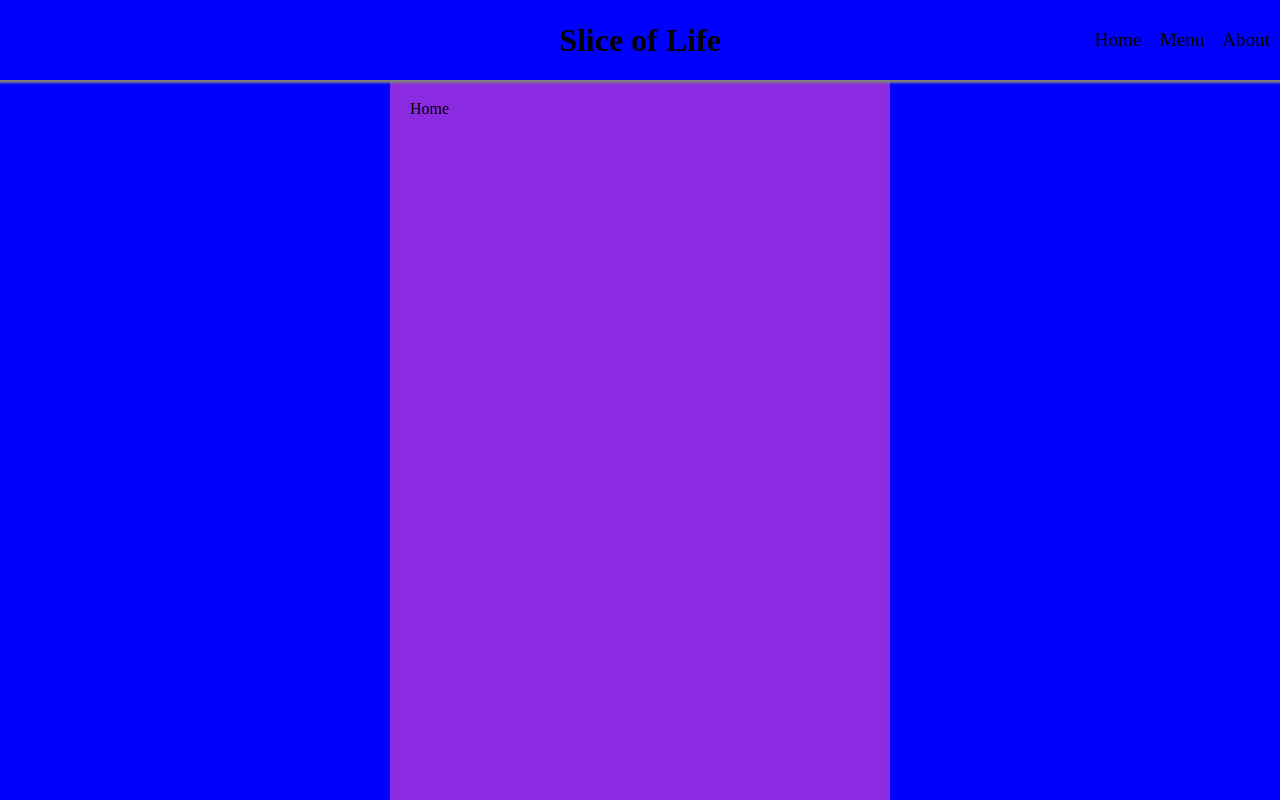
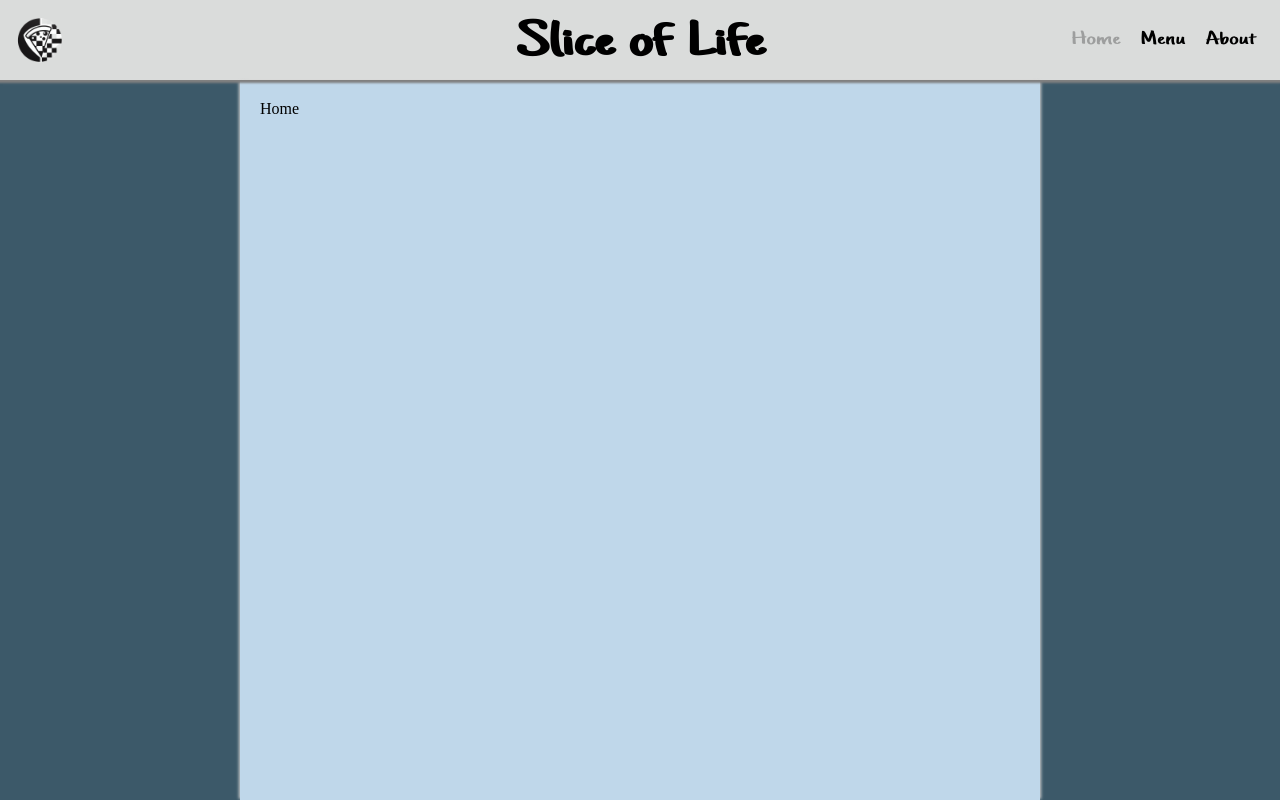
Before and after one commit to TezzGit/TOP-Restaurant, a website built with webpack: page src/index.html in a window 1280 px wide. Built offline with nearby package versions, Linux system fonts and the light colour scheme.

Commit message:
Add Nav Functionality and Colour Scheme

```diff
--- a/src/about.js
+++ b/src/about.js
@@ -1,4 +1,13 @@
 function About() {
+
+    const homeBtn = document.querySelector(".home");
+    homeBtn.disabled = false;
+
+    const aboutBtn = document.querySelector(".about");
+    aboutBtn.disabled = true;
+
+    const menuBtn = document.querySelector(".menu");
+    menuBtn.disabled = false;
 
     const contentDiv = document.body.querySelector('#content');
     contentDiv.innerHTML = "";
--- a/src/home.js
+++ b/src/home.js
@@ -1,4 +1,14 @@
 function Home() {
+
+    const homeBtn = document.querySelector(".home");
+    homeBtn.disabled = true;
+
+    const aboutBtn = document.querySelector(".about");
+    aboutBtn.disabled = false;
+
+    const menuBtn = document.querySelector(".menu");
+    menuBtn.disabled = false;
+
 
     const contentDiv = document.body.querySelector('#content');
     contentDiv.innerHTML = "";
--- a/src/index.html
+++ b/src/index.html
@@ -9,7 +9,7 @@
 
 <body>
     <header>
-        <h1>Slice of Life</h1>
+        <h1></h1>
         <nav>
             <button class="home nav-btn">Home</button>
             <button class="menu nav-btn">Menu</button>
--- a/src/index.js
+++ b/src/index.js
@@ -2,6 +2,16 @@ import './style.css';
 import Home from "./home";
 import Menu from "./menu";
 import About from "./about";
+import logo from "./SliceofLifeLogobyDesigner.png"
+
+const headerDiv = document.querySelector('header');
+const myLogo = new Image();
+myLogo.src = logo;
+myLogo.classList.add('logo');
+headerDiv.appendChild(myLogo);
+
+const heading = document.querySelector('h1');
+heading.innerHTML = "Slice of Life";
 
 const HomeBtn = document.querySelector('.home');
 HomeBtn.addEventListener("click", () => Home());
--- a/src/menu.js
+++ b/src/menu.js
@@ -1,4 +1,13 @@
 function Menu() {
+
+    const homeBtn = document.querySelector(".home");
+    homeBtn.disabled = false;
+
+    const aboutBtn = document.querySelector(".about");
+    aboutBtn.disabled = false;
+
+    const menuBtn = document.querySelector(".menu");
+    menuBtn.disabled = true;
 
     const contentDiv = document.body.querySelector('#content');
     contentDiv.innerHTML = "";
--- a/src/style.css
+++ b/src/style.css
@@ -1,9 +1,14 @@
+@font-face {
+    font-family: "Just Another Hand";
+    src: url("./JustAnotherHand-Regular.woff");
+}
+
 body {
     margin: 0px;
     display: grid;
     grid-template-rows: 80px 1fr;
     height: 100vh;
-    background-color: blue;
+    background-color: #dadcdb;
 }
 
 header {
@@ -15,10 +20,21 @@ header {
     z-index: 1;
 }
 
+.logo {
+    width: 60px;
+    order: -2;
+    justify-self: start;
+    margin-left: 10px;
+}
+
 h1 {
     grid-column: 2/3;
     margin: 0px;
     padding: 0px;
+    font-family: "Just Another Hand";
+    transform: scale(2, 1);
+    font-size: 3em;
+    margin-top: 10px;
 }
 
 nav {
@@ -34,19 +50,31 @@ nav {
     border: none;
     background-color: transparent;
     font-family: inherit;
-    padding: 0;
+    padding-right: 20px;
     cursor: pointer;
     font-size: 1.2em;
+    font-family: "Just Another Hand";
+    transform: scale(2, 1);
+}
+
+.nav-btn:hover:enabled {
+    transform: scale(2.1, 1.1);
+}
+
+.nav-btn:disabled {
+    cursor: default;
 }
 
 #content {
     display: grid;
-    grid-template-columns: 1fr 500px 1fr;
+    grid-template-columns: 1fr 800px 1fr;
+    background-color: #3c5969;
 
 }
 
 .main-content {
     grid-column: 2/3;
-    background-color: blueviolet;
+    background-color: #bfd7ea;
     padding: 20px;
+    box-shadow: 2px 0 3px -1px lightgrey, -2px 0 3px -1px lightgrey;
 }
```
Also changed, not shown: src/JustAnotherHand-Regular.woff (added), src/SliceofLifeLogobyDesigner.png (added).
